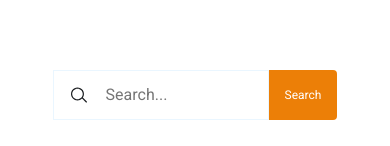
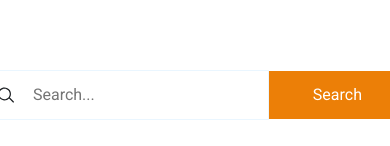
Before and after one commit to Sadig05/booking-search, a React (Vite) app: page / in a window 390 px wide. Shown: the part 166-312 px from the top of the page. Built offline with nearby package versions, Linux system fonts and the light colour scheme; data requests are answered from the project's data file; grey boxes are pictures that could not be loaded.

Commit message:
small style fix

```diff
--- a/src/Pages/Home/Home.module.scss
+++ b/src/Pages/Home/Home.module.scss
@@ -3,7 +3,7 @@
 .container{
     display: flex;
     flex-direction: row;
-    padding: 120px 150px;
+    padding: 120px 10.5%;
     gap: 40px;
 }
 
@@ -134,6 +134,9 @@
     .container {
         padding: 20px 30px;
     }
+    .selectContainer{
+        width: 34%;
+    }
 
 }
 
@@ -141,4 +144,7 @@
     .container{
         padding: 40px 60px;
     }
+    .selectContainer{
+        width: 37%;
+    }
 }
--- a/src/components/SearchBar/SearchBar.module.scss
+++ b/src/components/SearchBar/SearchBar.module.scss
@@ -2,17 +2,15 @@ $borderSearch: #EAF6FF;
 $mainOrange: #EC7F07;
 
 .searchBarContainer {
-display: flex;
-
+  display: flex;
+  justify-content: center; /* to horizontally center the child elements */
 }
 
 .searchFieldContainer {
   position: relative;
   display: flex;
   flex-grow: 1;
-  flex: 1;
-  width: 100%;
-  max-width: 600px;
+  width: 100%; /* to make the container take up all available horizontal space */
   img {
     position: absolute;
     left: 18px;
@@ -22,10 +20,7 @@ display: flex;
 }
 
 .searchBarField {
-  width: 100%;
-  max-width: 600px;
-  display: flex;
-  flex-grow: 1;
+  flex-grow: 1; /* to make the input take up all available horizontal space */
   padding: 12px 52px;
   background: white;
   border: 1px solid $borderSearch;
@@ -33,9 +28,9 @@ display: flex;
   line-height: 150%;
 }
 
-.searchBarBtnContainer{
+.searchBarBtnContainer {
   display: flex;
-  alignItems: flex-end;
+  align-items: center; /* to vertically center the button */
 }
 
 .searchBarBtn {
@@ -50,17 +45,14 @@ display: flex;
     background-color: darken($mainOrange, 10%);
     cursor: pointer;
   }
+}
 
 
-
-
-}
-
-@media (max-width: 601px) and (max-width: 767px) {
-  .searchBarBtn {
-    font-size: 12px;
-    line-height: 150%;
-    padding: 4px 16px;
-    border: none;
+@media (max-width: 600px) {
+  //.searchBarBtn {
+  //  font-size: 12px;
+  //  line-height: 150%;
+  //  padding: 4px 16px;
+  //  border: none;
+  //}
   }
-  }
```
